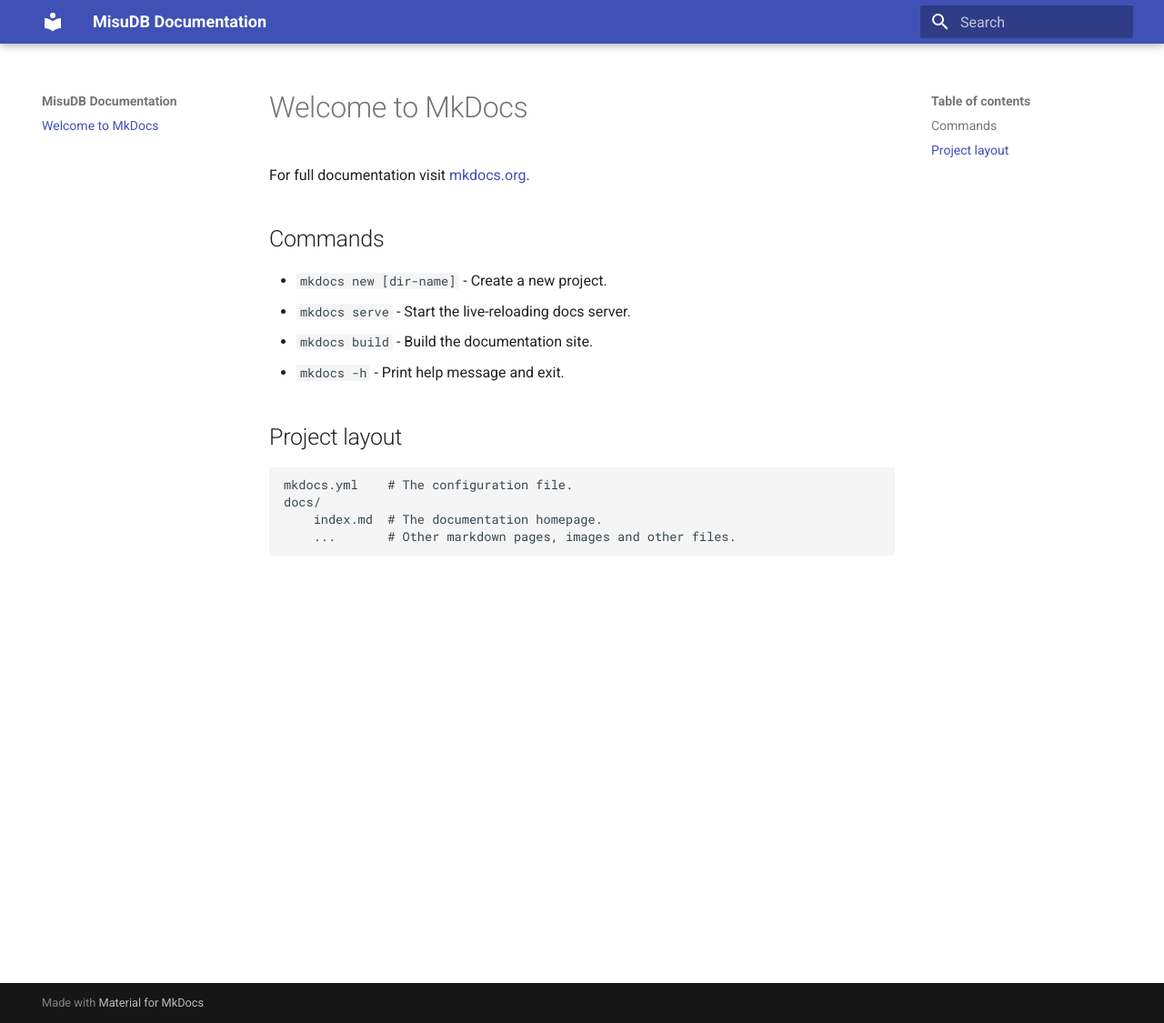
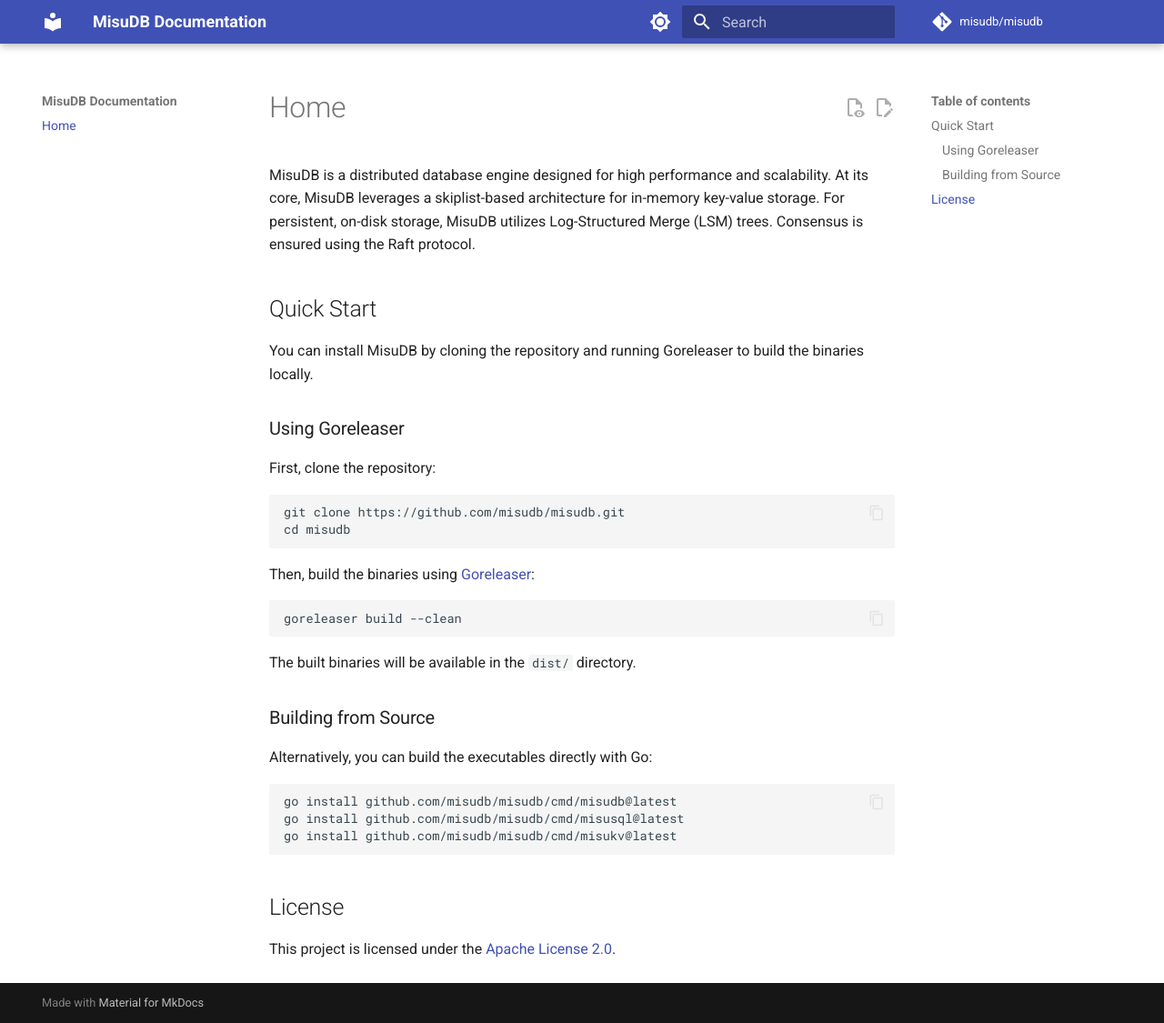
Before and after one commit to misudb/docs, an MkDocs documentation site: the page built from docs/index.md, in a window 1280 px wide and 1125 px high. Shown: the whole window at 91% size. Built offline with MkDocs 1.6.1 and Material for MkDocs 9.7.7, drawn with Linux system fonts in a browser that asks for light colours; comment, search, counter and statistics services are not loaded.

Commit message:
update index docs and add repo

````diff
--- a/docs/index.md
+++ b/docs/index.md
@@ -1,17 +1,38 @@
-# Welcome to MkDocs
+# Home
 
-For full documentation visit [mkdocs.org](https://www.mkdocs.org).
+MisuDB is a distributed database engine designed for high performance and scalability. At its core, MisuDB leverages a skiplist-based architecture for in-memory key-value storage. For persistent, on-disk storage, MisuDB utilizes Log-Structured Merge (LSM) trees. Consensus is ensured using the Raft protocol.
 
-## Commands
+## Quick Start
 
-* `mkdocs new [dir-name]` - Create a new project.
-* `mkdocs serve` - Start the live-reloading docs server.
-* `mkdocs build` - Build the documentation site.
-* `mkdocs -h` - Print help message and exit.
+You can install MisuDB by cloning the repository and running Goreleaser to build the binaries locally.
 
-## Project layout
+### Using Goreleaser
 
-    mkdocs.yml    # The configuration file.
-    docs/
-        index.md  # The documentation homepage.
-        ...       # Other markdown pages, images and other files.
+First, clone the repository:
+
+```sh
+git clone https://github.com/misudb/misudb.git
+cd misudb
+```
+
+Then, build the binaries using [Goreleaser](https://goreleaser.com/):
+
+```sh
+goreleaser build --clean
+```
+
+The built binaries will be available in the `dist/` directory.
+
+### Building from Source
+
+Alternatively, you can build the executables directly with Go:
+
+```sh
+go install github.com/misudb/misudb/cmd/misudb@latest
+go install github.com/misudb/misudb/cmd/misusql@latest
+go install github.com/misudb/misudb/cmd/misukv@latest
+```
+
+## License
+
+This project is licensed under the [Apache License 2.0](https://www.apache.org/licenses/LICENSE-2.0).
--- a/mkdocs.yml
+++ b/mkdocs.yml
@@ -1,5 +1,30 @@
 site_name: MisuDB Documentation
+site_url: https://misudb.github.io/docs
 
-site_url: https://misudb.github.io/docs
+site_description: Documentation for MisuDB, a distributed database engine.
+repo_url: https://github.com/misudb/misudb
+repo_name: misudb/misudb
+
 theme:
   name: material
+
+  features:
+    - content.code.copy
+    - content.code.select
+
+    - content.action.edit
+    - content.action.view
+
+
+  palette:
+    # Palette toggle for light mode
+    - scheme: default
+      toggle:
+        icon: material/brightness-7
+        name: Switch to dark mode
+
+    # Palette toggle for dark mode
+    - scheme: slate
+      toggle:
+        icon: material/brightness-4
+        name: Switch to light mode
````
